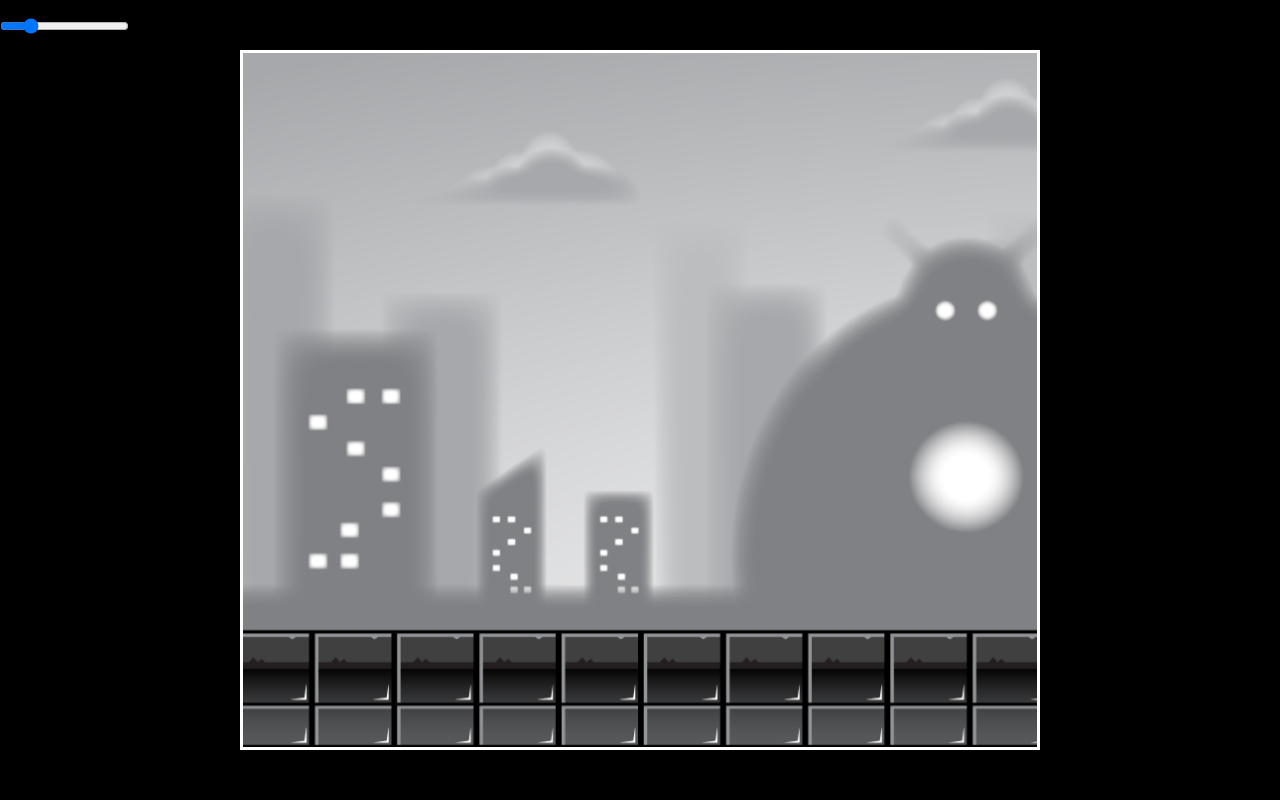
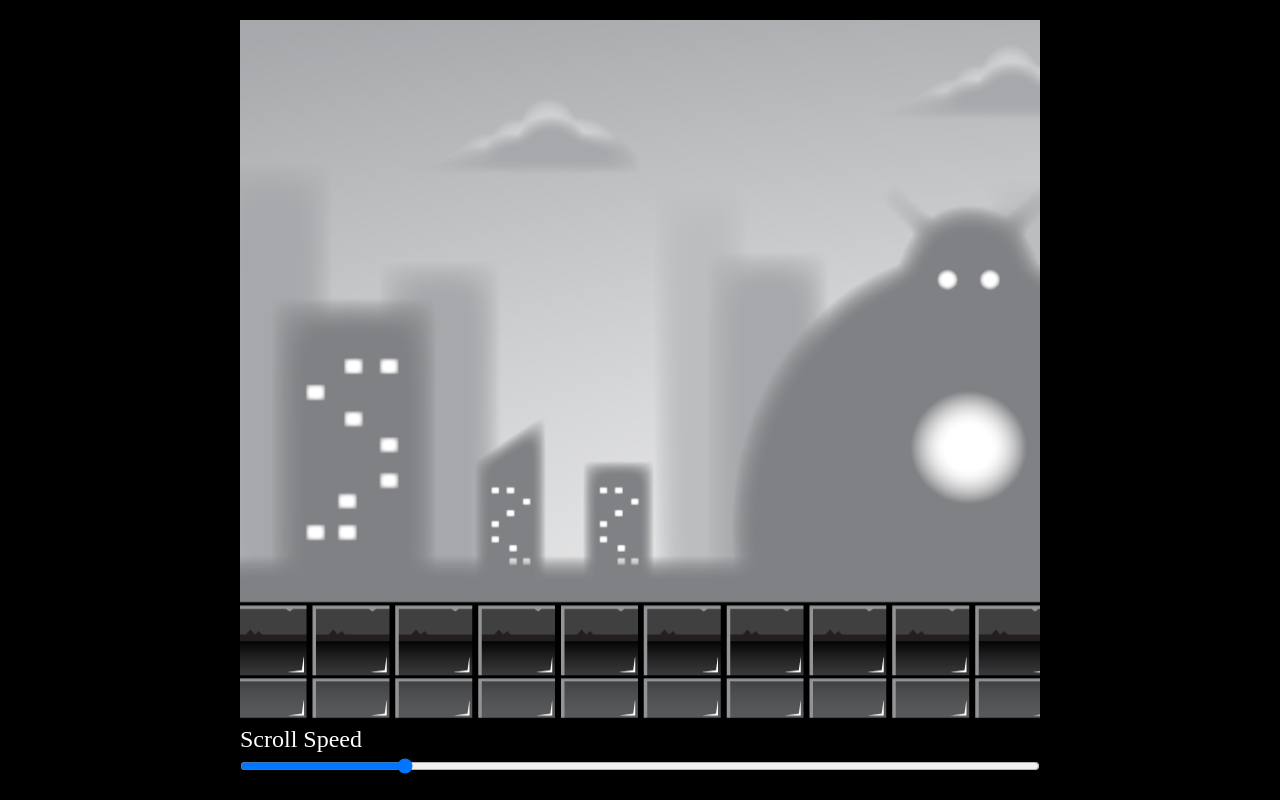
Before and after one commit to WarrenTyler/parallax-scrolling, a plain HTML site: page index.html in a window 1280 px wide. Drawn offline with Linux system fonts and the light colour scheme; animation ran at ten frames a second.

Commit message:
Update stylesheet

```diff
--- a/style.css
+++ b/style.css
@@ -8,12 +8,25 @@ body {
   background: black;
 }
 
-#canvas {
+#container {
   position: absolute;
-  border: 3px solid white;
+  width: 800px;
   top: 50%;
   left: 50%;
   transform: translate(-50%, -50%);
+  font-size: 1.5rem;
+}
+
+#canvas {
+  position: relative;
   width: 800px;
   height: 700px;
 }
+
+#speedSlider {
+  width: 100%;
+}
+
+p {
+  color: white;
+}
```
